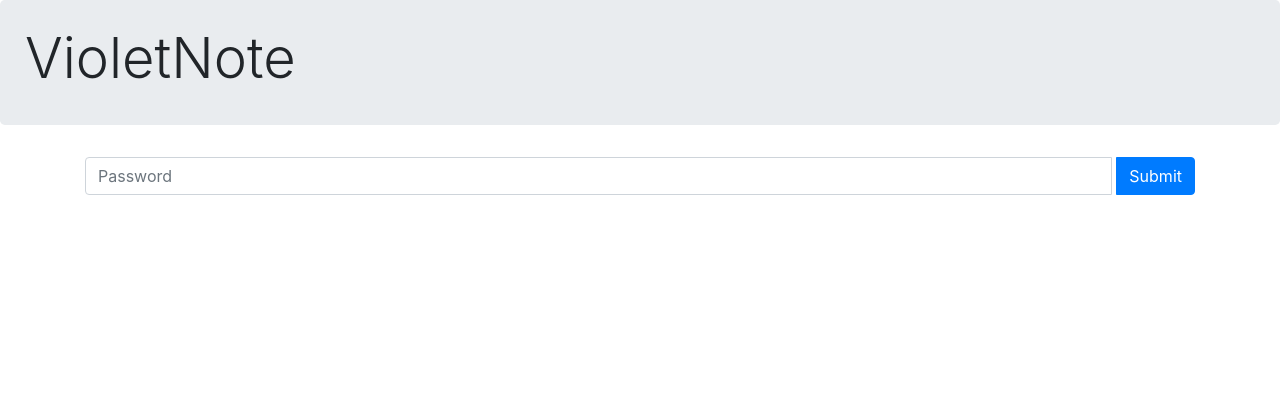
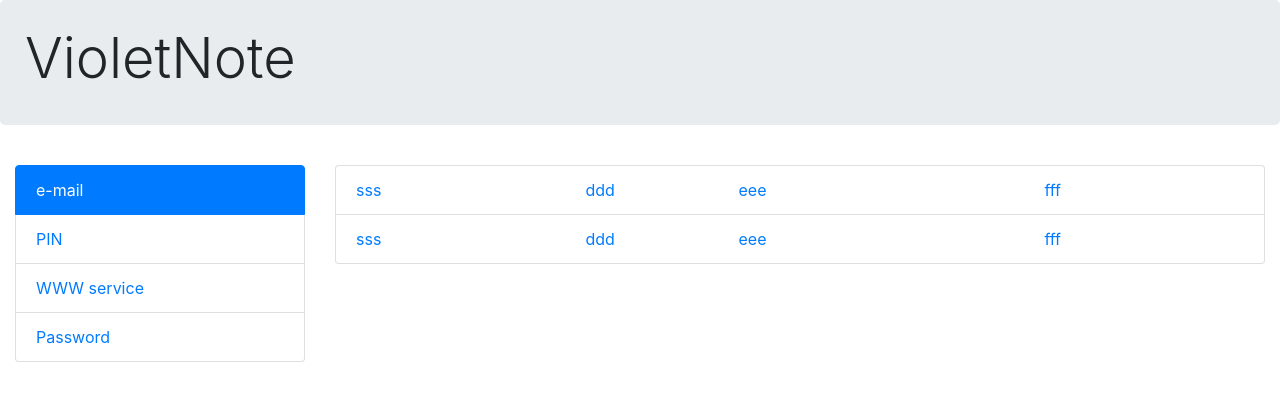
Before and after one commit to MrZeRo2000/violetnote-ang, an Angular app: page / in a window 1280 px wide. Shown: the top 400 px of the page. Built offline with nearby package versions, Linux system fonts and the light colour scheme.

Commit message:
reworked services and components

```diff
--- a/src/app/app.component.ts
+++ b/src/app/app.component.ts
@@ -1,5 +1,5 @@
 import { Component, OnInit } from '@angular/core';
-import {PassDataService} from './pass-data.service';
+import {PassDataReaderService} from './pass-data-reader.service';
 import {PassData} from './pass-data';
 import {PassCategory} from './pass-category';
 import {AuthService} from './auth.service';
@@ -14,11 +14,11 @@ export class AppComponent implements OnInit {
   passData: PassData;
   selectedPassCategory: PassCategory;
 
-  constructor(public authService: AuthService, private passDataService: PassDataService) {}
+  constructor(public authService: AuthService, private passDataReaderService: PassDataReaderService) {}
 
   ngOnInit() {
     console.log('On Init!');
-    const o = this.passDataService.getPassDataJSON('123');
+    const o = this.passDataReaderService.getPassDataJSON('123');
     o.subscribe((data: PassData) => {
       setTimeout( () => {
         this.passData = data;
--- a/src/app/auth.service.ts
+++ b/src/app/auth.service.ts
@@ -6,7 +6,7 @@ import { Injectable } from '@angular/core';
 export class AuthService {
   private static readonly AUTH_TIMEOUT = 1000 * 60 * 10;
 
-  private password: String = null;
+  private password: String = 'sss';
 
   constructor() { }
 
@@ -16,11 +16,15 @@ export class AuthService {
     setTimeout(() => this.resetPassword(), AuthService.AUTH_TIMEOUT);
   }
 
-  private resetPassword() {
+  public resetPassword() {
     this.password = null;
   }
 
   public isPasswordProvided() {
     return this.password != null;
   }
+
+  public getPassword() {
+    return this.password;
+  }
 }
--- /dev/null
+++ b/src/app/pass-category/pass-category.component.html
@@ -0,0 +1,10 @@
+<div class="list-group">
+  <a href="#"
+     class="list-group-item"
+     *ngFor="let passCategory of passDataService.getPassData().passCategoryList"
+     [ngClass] = "{'active': passCategory==passDataService.getSelectedPassCategory()}"
+     (click)="onPassCategoryClick($event, passCategory)"
+  >
+    {{passCategory.categoryName}}
+  </a>
+</div>
--- /dev/null
+++ b/src/app/pass-category/pass-category.component.ts
@@ -0,0 +1,20 @@
+import { Component, OnInit } from '@angular/core';
+import {PassDataService} from '../pass-data.service';
+
+@Component({
+  selector: 'app-pass-category',
+  templateUrl: './pass-category.component.html',
+  styleUrls: ['./pass-category.component.css']
+})
+export class PassCategoryComponent implements OnInit {
+
+  constructor(public passDataService: PassDataService) { }
+
+  ngOnInit() {
+  }
+
+  onPassCategoryClick(event, passCategory) {
+    this.passDataService.setSelectedPassCategory(passCategory);
+  }
+
+}
--- /dev/null
+++ b/src/app/pass-data-reader.service.ts
@@ -0,0 +1,15 @@
+import { Injectable } from '@angular/core';
+import { HttpClient} from '@angular/common/http';
+
+@Injectable({
+  providedIn: 'root'
+})
+export class PassDataReaderService {
+
+  constructor(private http: HttpClient) { }
+
+  public getPassDataJSON(password: String) {
+    // return this.http.get('assets/data.json').subscribe((data: any) => data);
+    return this.http.get('assets/data.json');
+  }
+}
--- a/src/app/pass-data.service.ts
+++ b/src/app/pass-data.service.ts
@@ -1,15 +1,41 @@
 import { Injectable } from '@angular/core';
-import { HttpClient} from '@angular/common/http';
+import {PassData} from './pass-data';
+import {PassCategory} from './pass-category';
 
 @Injectable({
   providedIn: 'root'
 })
 export class PassDataService {
+  private passData: PassData;
+  private selectedPassCategory: PassCategory;
 
-  constructor(private http: HttpClient) { }
+  constructor() {
+    this.clearPassData();
+  }
 
-  public getPassDataJSON(password: String) {
-    // return this.http.get('assets/data.json').subscribe((data: any) => data);
-    return this.http.get('assets/data.json');
+  public setPassData(passData) {
+    this.passData = passData;
+    this.setSelectedPassCategory(this.passData.passCategoryList[0]);
+  }
+
+  public clearPassData() {
+    this.passData = null;
+    this.selectedPassCategory = null;
+  }
+
+  public isPassData() {
+    return this.passData != null;
+  }
+
+  public getSelectedPassCategory() {
+    return this.selectedPassCategory;
+  }
+
+  public setSelectedPassCategory(passCategory: PassCategory) {
+    this.selectedPassCategory = passCategory;
+  }
+
+  public getPassData() {
+    return this.passData;
   }
 }
--- a/src/app/pass-data/pass-data.component.html
+++ b/src/app/pass-data/pass-data.component.html
@@ -1,11 +1,56 @@
-<div class="container">
+<div class="container" *ngIf="isLoading && (loadErrorMessage == null)">
+  <div class="alert alert-primary" role="alert">
+    Loading
+  </div>
+</div>
+
+<div class="container" *ngIf="loadErrorMessage != null">
+  <div class="alert alert-danger" role="alert">
+    {{loadErrorMessage}}. <a href="#" class="alert-link" (click)="onTryAgainClick()">Please, try again</a>
+  </div>
+</div>
+
+
+<div class="container-fluid" *ngIf="passDataService.isPassData()">
 
   <div class="row">
+    <div class="col-md-3 mt-2">
 
-    <div class="list-group">
-      <a href="#" class="list-group-item active">Item 1</a>
-      <a href="#" class="list-group-item">Item 2</a>
+      <!--
+      <div class="list-group">
+        <a href="#" class="list-group-item active">Item 1</a>
+        <a href="#" class="list-group-item">Item 2</a>
+      </div>
+      -->
+
+      <app-pass-category></app-pass-category>
+
     </div>
+
+    <div class="col-md-9 mt-2">
+
+      <div class="list-group">
+        <a href="#" class="list-group-item">
+          <div class="row">
+            <div class="col-md-3">sss</div>
+            <div class="col-md-2">ddd</div>
+            <div class="col-md-4">eee</div>
+            <div class="col-md-3">fff</div>
+          </div>
+        </a>
+        <a href="#" class="list-group-item">
+          <div class="row">
+            <div class="col-md-3">sss</div>
+            <div class="col-md-2">ddd</div>
+            <div class="col-md-4">eee</div>
+            <div class="col-md-3">fff</div>
+          </div>
+        </a>
+
+      </div>
+
+    </div>
+
 
   </div>
 
--- a/src/app/pass-data/pass-data.component.ts
+++ b/src/app/pass-data/pass-data.component.ts
@@ -1,4 +1,8 @@
 import { Component, OnInit } from '@angular/core';
+import {AuthService} from '../auth.service';
+import {PassDataReaderService} from '../pass-data-reader.service';
+import {PassDataService} from '../pass-data.service';
+import {PassData} from '../pass-data';
 
 @Component({
   selector: 'app-pass-data',
@@ -6,10 +10,29 @@ import { Component, OnInit } from '@angular/core';
   styleUrls: ['./pass-data.component.css']
 })
 export class PassDataComponent implements OnInit {
+  isLoading = false;
+  loadErrorMessage = null;
 
-  constructor() { }
+  constructor(private authService: AuthService,
+              private passDataReaderService: PassDataReaderService,
+              public passDataService: PassDataService) { }
 
   ngOnInit() {
+    console.log('PassDataComponent On Init with password = ' + this.authService.getPassword());
+    const o = this.passDataReaderService.getPassDataJSON(this.authService.getPassword());
+    this.isLoading = true;
+    o.subscribe((data: PassData) => {
+      setTimeout( () => {
+          this.passDataService.setPassData(data);
+          this.isLoading = false;
+        }, 1000
+      );
+    }, (e) => {
+      this.loadErrorMessage = 'Error loading data: ' + e.message;
+    });
   }
 
+  onTryAgainClick() {
+    this.authService.resetPassword();
+  }
 }
```
Also changed, not shown: src/app/app.module.ts (+7 -3 lines), src/app/pass-category/pass-category.component.css (added), 2 other files (tests, documents, lock files or other folders).
